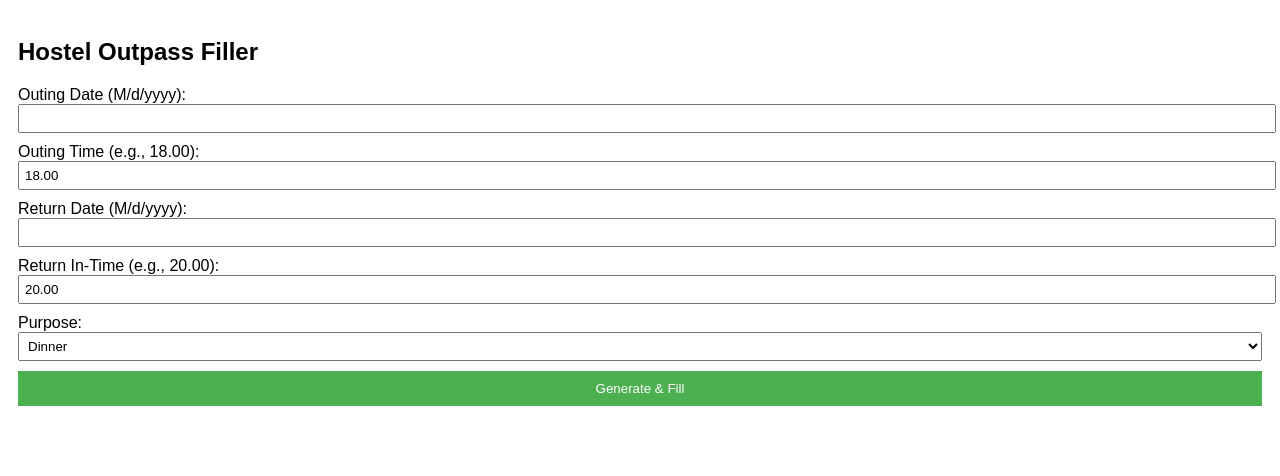
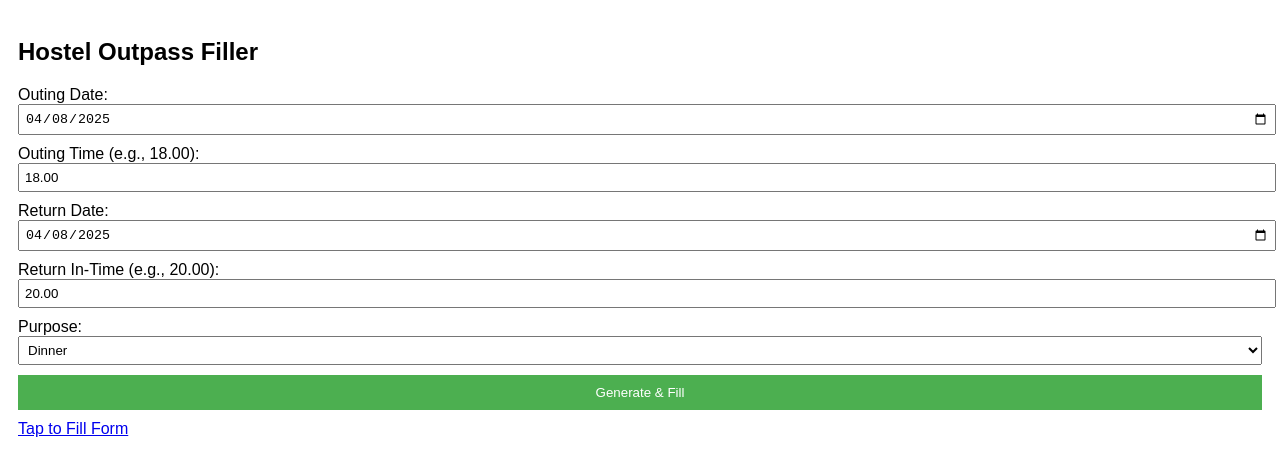
Before and after one commit to aintkingsly/outpass-autofill, a plain HTML site: page index.html in a window 1280 px wide. Both pictures are taken after a click on the button "Generate & Fill". Drawn offline with Linux system fonts and the light colour scheme.

Commit message:
Add files via upload

```diff
--- a/index.html
+++ b/index.html
@@ -13,9 +13,9 @@
 </head>
 <body>
     <h2>Hostel Outpass Filler</h2>
-    <label>Outing Date (M/d/yyyy): <input id="outingDate" type="text"></label>
+    <label>Outing Date: <input id="outingDate" type="date"></label>
     <label>Outing Time (e.g., 18.00): <input id="outingTime" value="18.00"></label>
-    <label>Return Date (M/d/yyyy): <input id="returnDate" type="text"></label>
+    <label>Return Date: <input id="returnDate" type="date"></label>
     <label>Return In-Time (e.g., 20.00): <input id="returnTime" value="20.00"></label>
     <label>Purpose:
         <select id="purpose">
@@ -39,21 +39,25 @@
     <p id="result"></p>
 
     <script>
+        // Set today's date as default in YYYY-MM-DD format for date picker
         const today = new Date();
-        const defaultDate = \`\${today.getMonth() + 1}/\${today.getDate()}/\${today.getFullYear()}\`;
+        const defaultDate = today.toISOString().split('T')[0]; // e.g., "2025-04-08"
         document.getElementById("outingDate").value = defaultDate;
         document.getElementById("returnDate").value = defaultDate;
 
         function generateScript() {
-            const outingDate = document.getElementById("outingDate").value;
+            // Get dates from picker (YYYY-MM-DD) and convert to M/d/yyyy
+            const outingDateISO = document.getElementById("outingDate").value;
+            const returnDateISO = document.getElementById("returnDate").value;
+            const outingDate = new Date(outingDateISO).toLocaleDateString('en-US', { month: 'numeric', day: 'numeric', year: 'numeric' });
+            const returnDate = new Date(returnDateISO).toLocaleDateString('en-US', { month: 'numeric', day: 'numeric', year: 'numeric' });
             const outingTime = document.getElementById("outingTime").value;
-            const returnDate = document.getElementById("returnDate").value;
             const returnTime = document.getElementById("returnTime").value;
             const purpose = document.getElementById("purpose").value;
 
-            const script = \`javascript:(function(){document.getElementById("QuestionId_r36e3756273664c9cb60d19ff61820915").value="Kingsly Rufus K J";document.getElementById("QuestionId_rc44a6690878943aaab796b1884fd769b").value="23BCS073";document.getElementById("QuestionId_r58430735a3544b2997994c3fd223f6b8").value="9942555337";document.getElementById("QuestionId_r29db15822bde4c848cfcd465dad7b0b5").value="MH - 02";document.getElementById("QuestionId_r9fcc4972f62f47468a0fb25c0c13ae74").value="207";document.getElementById("QuestionId_re944ec370e9b4cada53745fb23ddc612").value="yes";document.getElementById("QuestionId_r386f6785e13d43c9b639a5d7a3da7399").value="\${outingDate}";document.getElementById("QuestionId_r0f134f400d3e4e319163fd37284ccd74").value="\${outingTime}";document.getElementById("QuestionId_rd4356d23fabb49c0a1ad1e0db04fe922").value="\${returnDate}";document.getElementById("QuestionId_rad22bb46fa6149c9b2d0c9e189724927").value="\${returnTime}";document.getElementById("QuestionId_rc485d02d818d43a9ae2d851a4f3e4afe").value="\${purpose}";})();\`;
+            const script = `javascript:(function(){document.getElementById("QuestionId_r36e3756273664c9cb60d19ff61820915").value="Kingsly Rufus K J";document.getElementById("QuestionId_rc44a6690878943aaab796b1884fd769b").value="23BCS073";document.getElementById("QuestionId_r58430735a3544b2997994c3fd223f6b8").value="9942555337";document.getElementById("QuestionId_r29db15822bde4c848cfcd465dad7b0b5").value="MH - 02";document.getElementById("QuestionId_r9fcc4972f62f47468a0fb25c0c13ae74").value="207";document.getElementById("QuestionId_re944ec370e9b4cada53745fb23ddc612").value="yes";document.getElementById("QuestionId_r386f6785e13d43c9b639a5d7a3da7399").value="${outingDate}";document.getElementById("QuestionId_r0f134f400d3e4e319163fd37284ccd74").value="${outingTime}";document.getElementById("QuestionId_rd4356d23fabb49c0a1ad1e0db04fe922").value="${returnDate}";document.getElementById("QuestionId_rad22bb46fa6149c9b2d0c9e189724927").value="${returnTime}";document.getElementById("QuestionId_rc485d02d818d43a9ae2d851a4f3e4afe").value="${purpose}";})();`;
 
-            document.getElementById("result").innerHTML = \`<a href="\${script}">Tap to Fill Form</a>\`;
+            document.getElementById("result").innerHTML = `<a href="${script}">Tap to Fill Form</a>`;
         }
     </script>
 </body>
```
